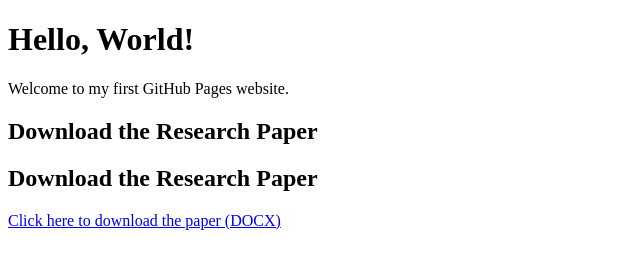
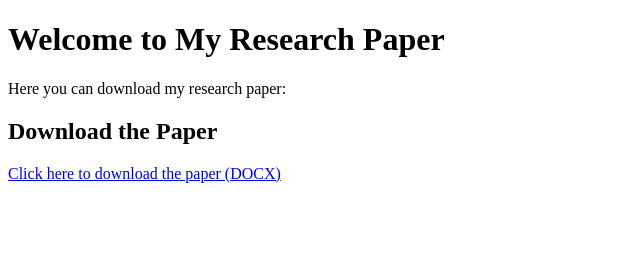
Before and after one commit to Aatresh1/Wgeometry, a plain HTML site: page index.html in a window 1280 px wide. Shown: the whole page, without its empty margins (0-640 px from the left). Drawn offline with Linux system fonts and the light colour scheme.

Commit message:
Update index.html

```diff
--- a/index.html
+++ b/index.html
@@ -1,19 +1,17 @@
 <!DOCTYPE html>
 <html lang="en">
 <head>
-  <meta charset="UTF-8">
-  <meta name="viewport" content="width=device-width, initial-scale=1">
-  <title>My First GitHub Website</title>
+    <meta charset="UTF-8">
+    <meta name="viewport" content="width=device-width, initial-scale=1">
+    <title>My Research Paper</title>
 </head>
 <body>
-  <h1>Hello, World!</h1>
-  <p>Welcome to my first GitHub Pages website.</p>
-<h2>Download the Research Paper</h2>
-<h2>Download the Research Paper</h2>
-<p>
-    <a href="Saraswati_Geometry_Aatresh(1).docx" download>Click here to download the paper (DOCX)</a>
-</p>
+    <h1>Welcome to My Research Paper</h1>
+    <p>Here you can download my research paper:</p>
 
-
+    <h2>Download the Paper</h2>
+    <p>
+        <a href="Saraswati_Geometry_Aatresh.docx" download>Click here to download the paper (DOCX)</a>
+    </p>
 </body>
 </html>
```
